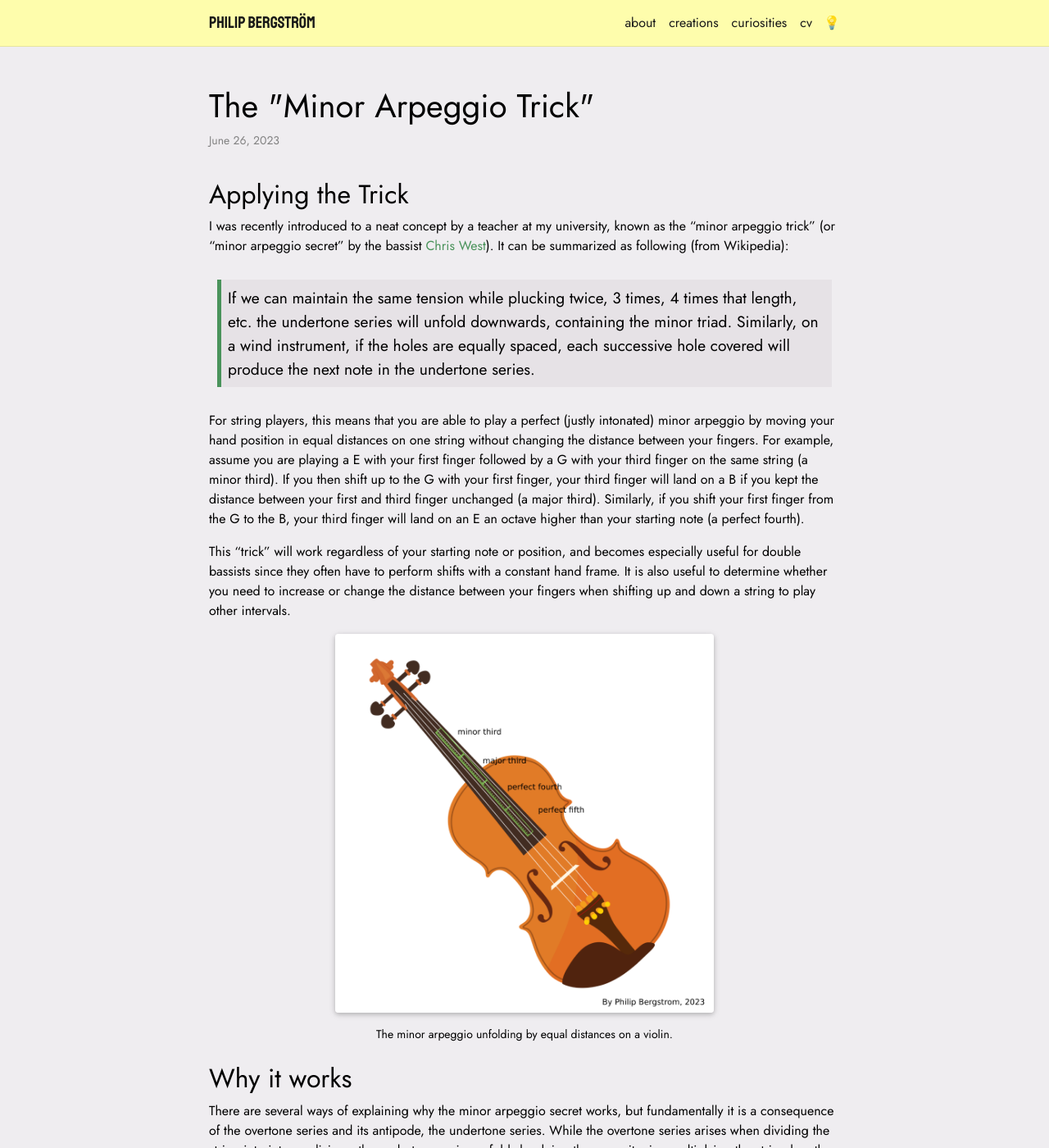
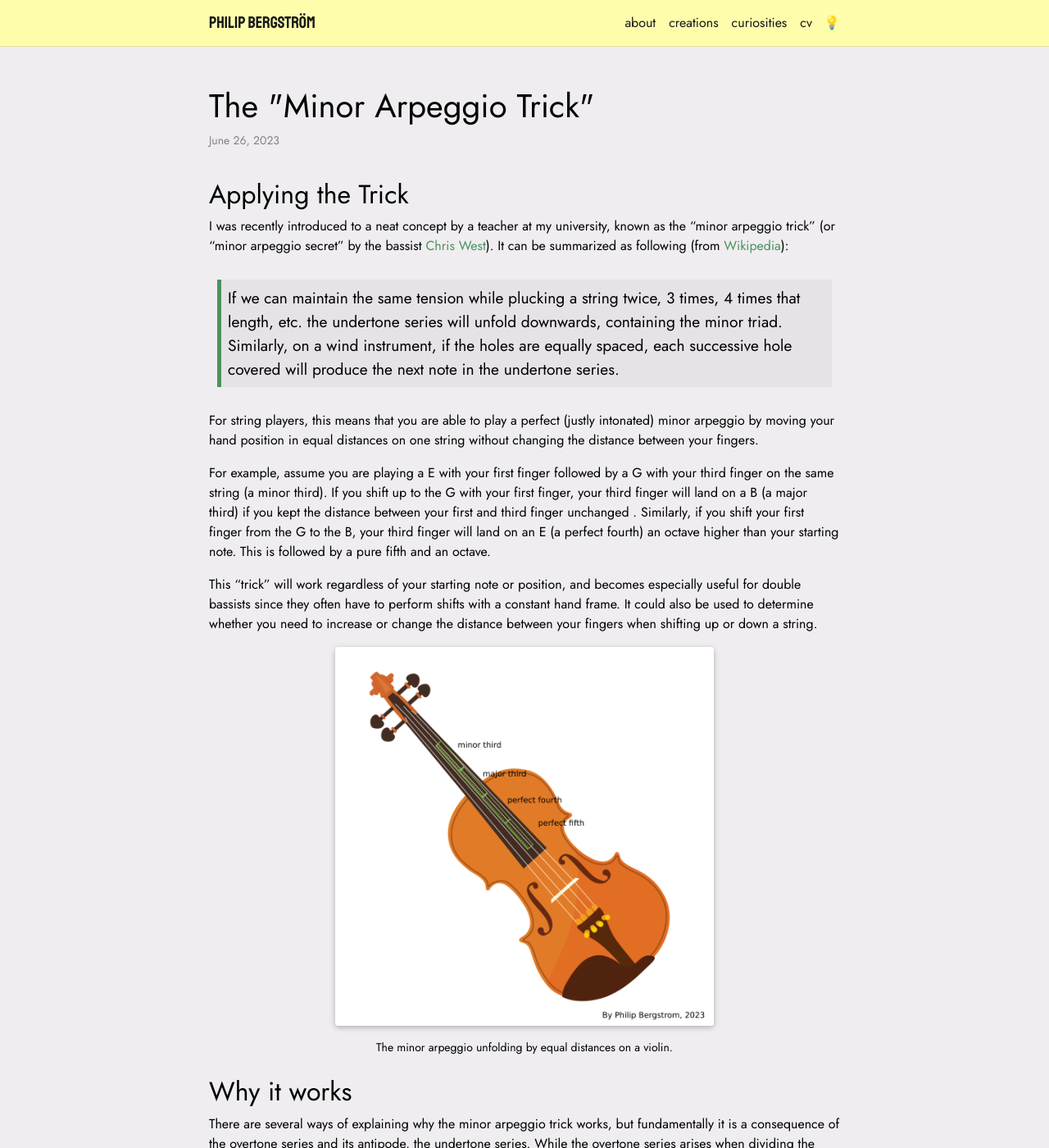
Before and after one commit to phber/phber.github.io, a Jekyll site: the page built from _projects/minor-arpeggio.md, in a window 1280 px wide and 1400 px high. Shown: the whole window at 82% size. Built offline with Jekyll 4.4.1, drawn with Linux system fonts in a browser that asks for light colours; comment, search, counter and statistics services are not loaded; a style sheet for code colours, icons or effects is not loaded; some of the changed text lies outside the part shown.

Commit message:
Update minor-arpeggio.md

```diff
--- a/_projects/minor-arpeggio.md
+++ b/_projects/minor-arpeggio.md
@@ -8,14 +8,16 @@ img: assets/img/arpeggiosecret.jpg
 
 ## Applying the Trick
 
-I was recently introduced to a neat concept by a teacher at my university, known as the "minor arpeggio trick" (or "minor arpeggio secret" by the bassist [Chris West](https://www.youtube.com/watch?v=umdwB1m70es)). It can be summarized as following (from Wikipedia):
+I was recently introduced to a neat concept by a teacher at my university, known as the "minor arpeggio trick" (or "minor arpeggio secret" by the bassist [Chris West](https://www.youtube.com/watch?v=umdwB1m70es)). It can be summarized as following (from [Wikipedia](https://en.wikipedia.org/wiki/Undertone_series)):
 
->If we can maintain the same tension while plucking twice, 3 times, 4 times that length, etc. the undertone series will unfold downwards, containing the minor triad. Similarly, on a wind instrument, if the holes are equally spaced, each successive hole covered will produce the next note in the undertone series.
+>If we can maintain the same tension while plucking a string twice, 3 times, 4 times that length, etc. the undertone series will unfold downwards, containing the minor triad. Similarly, on a wind instrument, if the holes are equally spaced, each successive hole covered will produce the next note in the undertone series.
 
 For string players, this means that you are able to play a perfect (justly intonated) minor
-arpeggio by moving your hand position in equal distances on one string without changing the distance between your fingers. For example, assume you are playing a E with your first finger followed by a G with your third finger on the same string (a minor third). If you then shift up to the G with your first finger, your third finger will land on a B if you kept the distance between your first and third finger unchanged (a major third). Similarly, if you shift your first finger from the G to the B, your third finger will land on an E an octave higher than your starting note (a perfect fourth).
+arpeggio by moving your hand position in equal distances on one string without changing the distance between your fingers.
 
-This "trick" will work regardless of your starting note or position, and becomes especially useful for double bassists since they often have to perform shifts with a constant hand frame. It is also useful to determine whether you need to increase or change the distance between your fingers when shifting up and down a string to play other intervals.
+For example, assume you are playing a E with your first finger followed by a G with your third finger on the same string (a minor third). If you shift up to the G with your first finger, your third finger will land on a B (a major third) if you kept the distance between your first and third finger unchanged . Similarly, if you shift your first finger from the G to the B, your third finger will land on an E (a perfect fourth) an octave higher than your starting note. This is followed by a pure fifth and an octave.
+
+This "trick" will work regardless of your starting note or position, and becomes especially useful for double bassists since they often have to perform shifts with a constant hand frame. It could also be used to determine whether you need to increase or change the distance between your fingers when shifting up or down a string.
 
 {% include figure.html center=true width="60%" path="assets/img/arpeggiosecret.jpg" class="img-fluid rounded z-depth-1" zoomable=true%}
  <div class="caption">
@@ -24,7 +26,7 @@ The minor arpeggio unfolding by equal distances on a violin.
 
 ## Why it works
 
-There are several ways of explaining why the minor arpeggio secret works, but fundamentally it is a consequence of the overtone series and its antipode, the undertone series. While the overtone series arises when dividing the string into integer divions, the undertone series unfolds by doing the opposite, i.e. multiplying the string length by integers. In other words, we will play notes from the undertone series if we shorten or lengthen the string by equal distance intervals.
+There are several ways of explaining why the minor arpeggio trick works, but fundamentally it is a consequence of the overtone series and its antipode, the undertone series. While the overtone series arises when dividing the string into integer divions, the undertone series unfolds by doing the opposite, i.e. multiplying the string length by integers. In other words, we will play notes from the undertone series if we shorten or lengthen the string by equal distance intervals.
 
 As an example, the fundamentals 1-6 of the undertone series of C form the shape of a pure minor arpeggio from F:
 
@@ -48,4 +50,4 @@ When we are going up the fingerboard, we are shortening (rather than lengthening
 The minor arpeggio from F3 derived from the undertone series on C.
 </div>
 
-Consequently, we are playing notes from the undertone series on C when we are using the minor arpeggio trick to play an F-minor arpeggio on one string.
+Consequently, we are playing notes from the undertone series on C when we are using the minor arpeggio trick to play an F minor arpeggio on one string.
```
